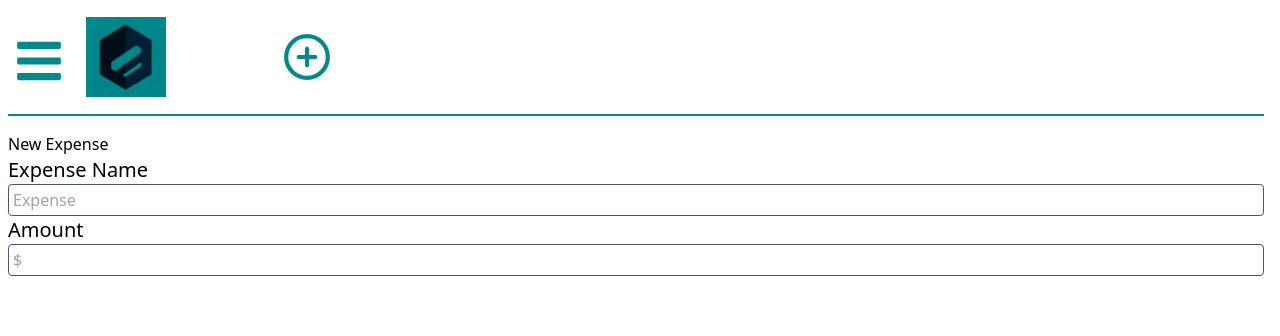
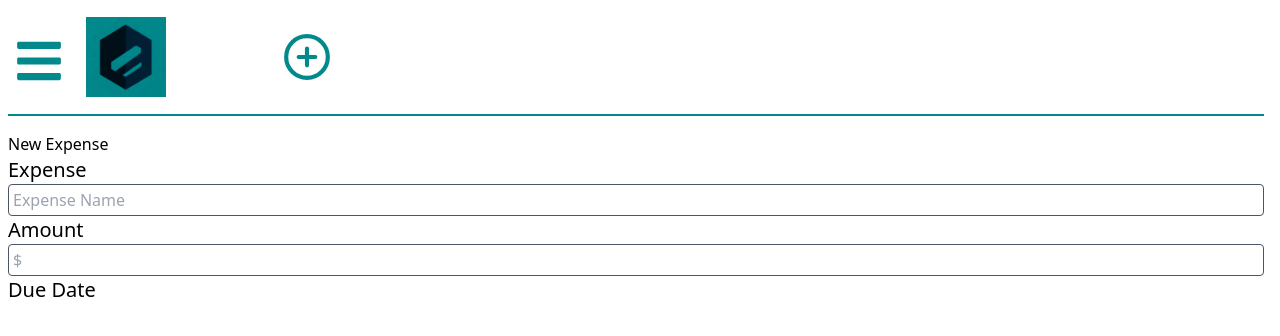
Before and after one commit to Garcia-Tony/budget-project, a React (Vite) app in the folder client/: page /new-expense in a window 1280 px wide. Shown: the top 336 px of the page. Built offline with nearby package versions, Linux system fonts and the light colour scheme.

Commit message:
Add a Due Date title

```diff
--- a/client/src/pages/NewExpense.tsx
+++ b/client/src/pages/NewExpense.tsx
@@ -90,11 +90,11 @@ export function NewExpense() {
       <h2>New Expense</h2>
 
       <label className="block">
-        <span className=" text-xl text-black">Expense Name</span>
+        <span className=" text-xl text-black">Expense </span>
         <input
           required
           name="Expense"
-          placeholder="Expense"
+          placeholder="Expense Name"
           type="text"
           className="text-l block border border-gray-600 rounded p-1 h-8 w-full"
         />
@@ -109,6 +109,10 @@ export function NewExpense() {
           type="text"
           className="text-l block border border-gray-600 rounded p-1 h-8 w-full"
         />
+      </label>
+
+      <label className="block">
+        <span className=" text-xl text-black">Due Date</span>
       </label>
 
       {isMenuOpen && (
```
